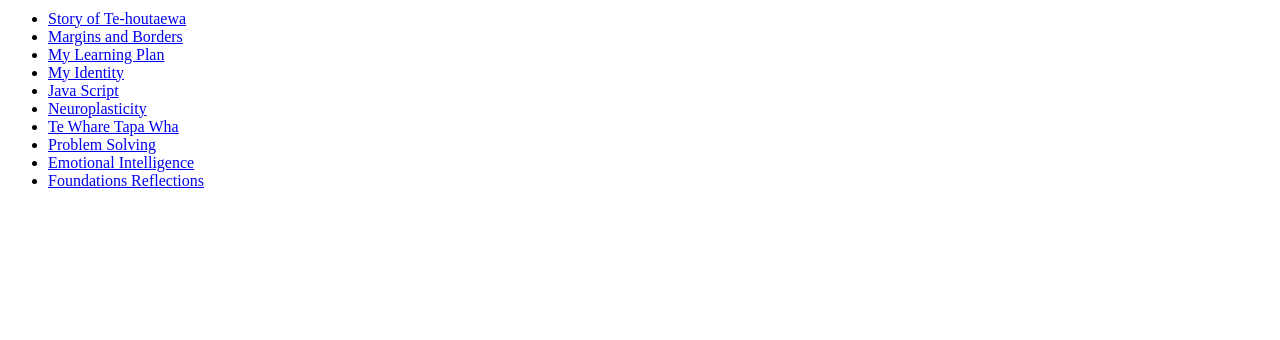
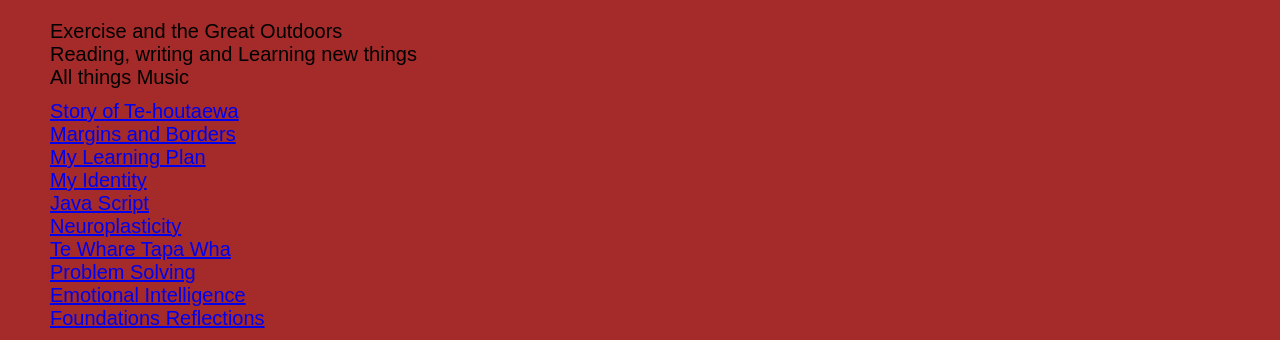
Before and after one commit to Felix-XP/Felix-XP.github.io, a plain HTML site: page index.html in a window 1280 px wide. Shown: the part 694-1034 px from the top of the page. Before the commit the page ends 900 px from the top, so only its background shows below. Drawn offline with Linux system fonts and the light colour scheme.

Commit message:
added main.css to index.html

```diff
--- a/index.html
+++ b/index.html
@@ -3,6 +3,7 @@
   <head>
     <meta charset="UTF-8" />
     <meta name="viewport" content="width=device-width, initial-scale=1.0" />
+    <link rel="stylesheet" href="../styles/main.css" />
     <title>Felix-Github-blog</title>
   </head>
   <body>
```
